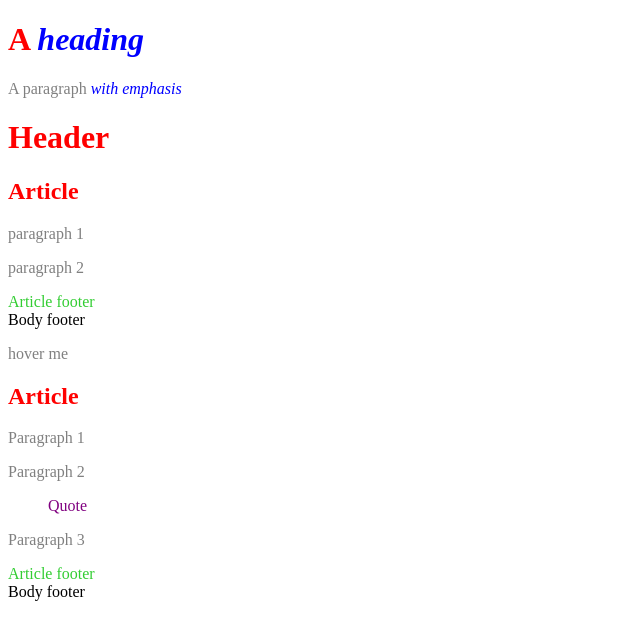
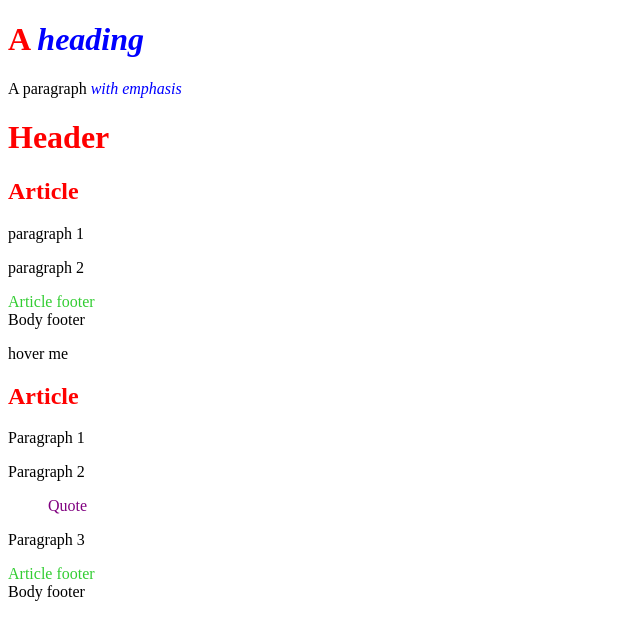
Before and after one commit to JMorgan-git/HTML-Exercizes, a plain HTML site: page Day two/SelectorTask.html in a window 1280 px wide. Shown: the whole page, without its empty margins (0-640 px from the left). Drawn offline with Linux system fonts and the light colour scheme.

Commit message:
Update selectortask.css

```diff
--- a/Day two/selectortask.css
+++ b/Day two/selectortask.css
@@ -15,7 +15,7 @@ p+blockquote {
 }
 
 h1~p {
-    color: grey;
+    background:color: grey;
 }
 
 p:hover{
```
